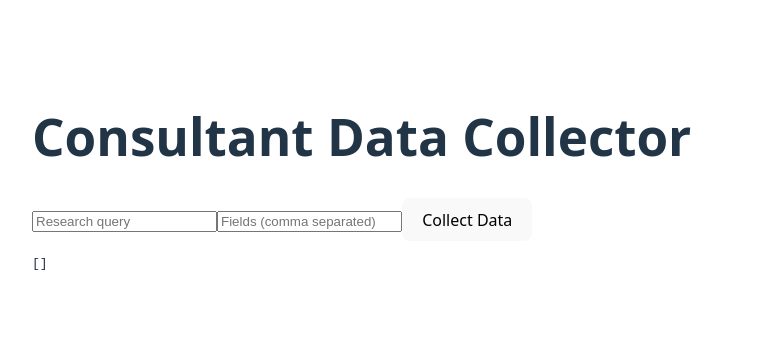
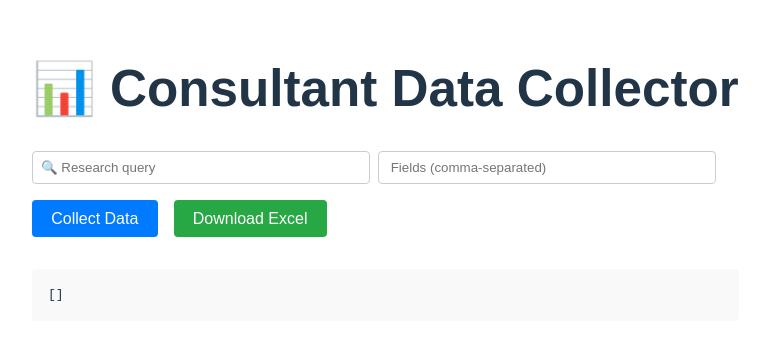
Before and after one commit to ParthGuptaa/consultant-data-collector, a React (Vite) app in the folder frontend/: page / in a window 1280 px wide. Shown: the part 220-560 px from the top of the page, without its empty margins (0-769 px from the left). Built offline with nearby package versions, Linux system fonts and the light colour scheme.

Commit message:
Frontend: full UI with collect + export

```diff
--- a/frontend/src/App.jsx
+++ b/frontend/src/App.jsx
@@ -5,30 +5,109 @@ export default function App() {
   const [query, setQuery] = useState("");
   const [fields, setFields] = useState("");
   const [data, setData] = useState([]);
+  const [loading, setLoading] = useState(false);
 
   const runCollect = async () => {
+    setLoading(true);
+    try {
       const resp = await axios.post(
         `${import.meta.env.VITE_API_URL}/collect`,
-      { query, fields: fields.split(",").map(f=>f.trim()) }
+        {
+          query,
+          fields: fields.split(",").map((f) => f.trim()),
+        }
       );
-    setData(resp.data.data);
+      setData(resp.data.data || []);
+    } catch (error) {
+      alert("❌ Failed to collect data.");
+    }
+    setLoading(false);
+  };
+
+  const handleExport = async () => {
+    try {
+      const response = await fetch(`${import.meta.env.VITE_API_URL}/export`, {
+        method: "POST",
+        headers: { "Content-Type": "application/json" },
+        body: JSON.stringify({
+          query,
+          fields: fields.split(",").map((f) => f.trim()),
+        }),
+      });
+      const blob = await response.blob();
+      const url = window.URL.createObjectURL(blob);
+      const a = document.createElement("a");
+      a.href = url;
+      a.download = "output.xlsx";
+      a.click();
+    } catch (error) {
+      alert("❌ Failed to download Excel file.");
+    }
   };
 
   return (
-    <div style={{ padding: "2rem" }}>
-      <h1>Consultant Data Collector</h1>
+    <div style={{ padding: "2rem", fontFamily: "Arial, sans-serif", maxWidth: "720px", margin: "0 auto" }}>
+      <h1>📊 Consultant Data Collector</h1>
+
+      <div style={{ marginBottom: "1rem" }}>
         <input
-        placeholder="Research query"
+          placeholder="🔍 Research query"
           value={query}
-        onChange={e => setQuery(e.target.value)}
+          onChange={(e) => setQuery(e.target.value)}
+          style={{
+            marginRight: "0.5rem",
+            padding: "0.5rem",
+            width: "320px",
+            border: "1px solid #ccc",
+            borderRadius: "4px"
+          }}
         />
         <input
-        placeholder="Fields (comma separated)"
+          placeholder=" Fields (comma-separated)"
           value={fields}
-        onChange={e => setFields(e.target.value)}
+          onChange={(e) => setFields(e.target.value)}
+          style={{
+            padding: "0.5rem",
+            width: "320px",
+            border: "1px solid #ccc",
+            borderRadius: "4px"
+          }}
         />
-      <button onClick={runCollect}>Collect Data</button>
-      <pre>{JSON.stringify(data, null, 2)}</pre>
+      </div>
+
+      <div>
+        <button
+          onClick={runCollect}
+          style={{
+            marginRight: "1rem",
+            padding: "0.6rem 1.2rem",
+            backgroundColor: "#007bff",
+            color: "#fff",
+            border: "none",
+            borderRadius: "4px",
+            cursor: "pointer"
+          }}
+        >
+          {loading ? "Collecting..." : "Collect Data"}
+        </button>
+        <button
+          onClick={handleExport}
+          style={{
+            padding: "0.6rem 1.2rem",
+            backgroundColor: "#28a745",
+            color: "#fff",
+            border: "none",
+            borderRadius: "4px",
+            cursor: "pointer"
+          }}
+        >
+          Download Excel
+        </button>
+      </div>
+
+      <pre style={{ marginTop: "2rem", background: "#f9f9f9", padding: "1rem", borderRadius: "4px" }}>
+        {JSON.stringify(data, null, 2)}
+      </pre>
     </div>
   );
 }
```
Lines whose indentation alone changed are shown as unchanged.
